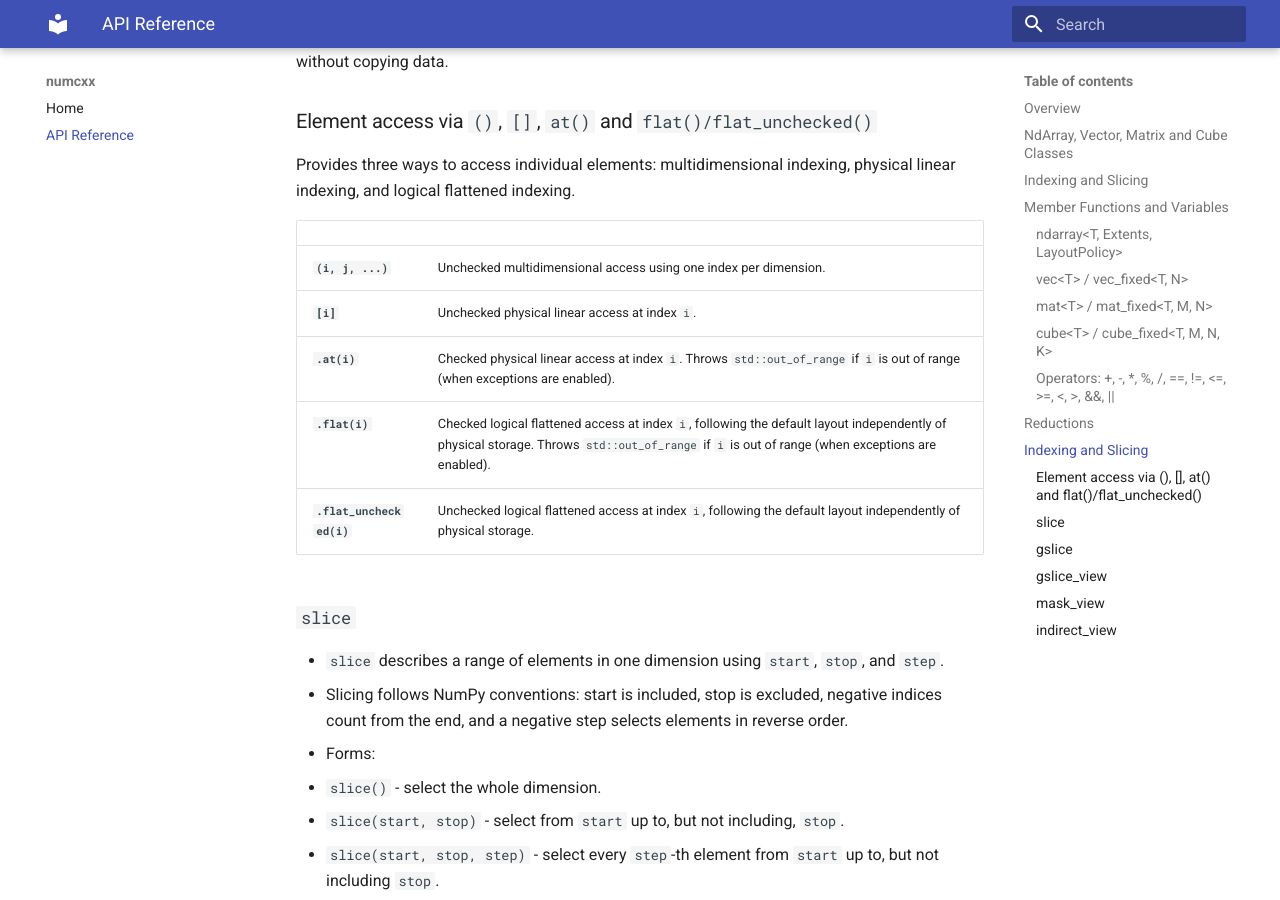
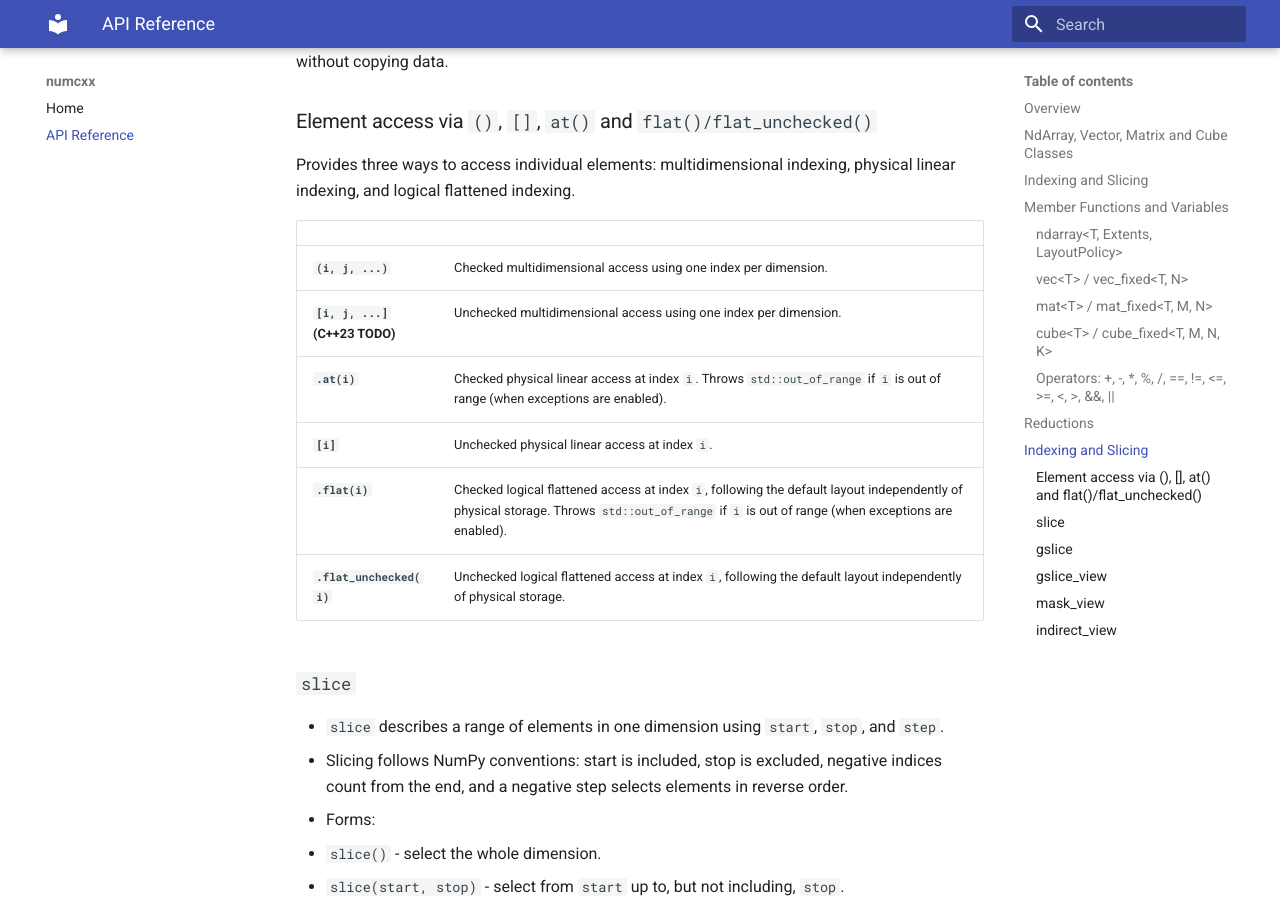
Before and after one commit to ypan1988/numcxx, an MkDocs documentation site: the page built from docs/API.md, in a window 1280 px wide and 900 px high, scrolled down 5217 px. Built offline with MkDocs 1.6.1 and Material for MkDocs 9.7.7, drawn with Linux system fonts in a browser that asks for light colours.

Commit message:
update element access

```diff
--- a/docs/API.md
+++ b/docs/API.md
@@ -187,9 +187,10 @@ Provides three ways to access individual elements: multidimensional indexing, ph
 
 | | |
 |---|---|
-| **`(i, j, ...)`** | Unchecked multidimensional access using one index per dimension. |
+| **`(i, j, ...)`** | Checked multidimensional access using one index per dimension. |
+| **`[i, j, ...]` (C++23 TODO)** | Unchecked multidimensional access using one index per dimension. |
+| **`.at(i)`** | Checked physical linear access at index `i`. Throws `std::out_of_range` if `i` is out of range (when exceptions are enabled). |
 | **`[i]`** | Unchecked physical linear access at index `i`. |
-| **`.at(i)`** | Checked physical linear access at index `i`. Throws `std::out_of_range` if `i` is out of range (when exceptions are enabled). |
 | **`.flat(i)`** | Checked logical flattened access at index `i`, following the default layout independently of physical storage. Throws `std::out_of_range` if `i` is out of range (when exceptions are enabled). |
 | **`.flat_unchecked(i)`** | Unchecked logical flattened access at index `i`, following the default layout independently of physical storage. |
 
```
